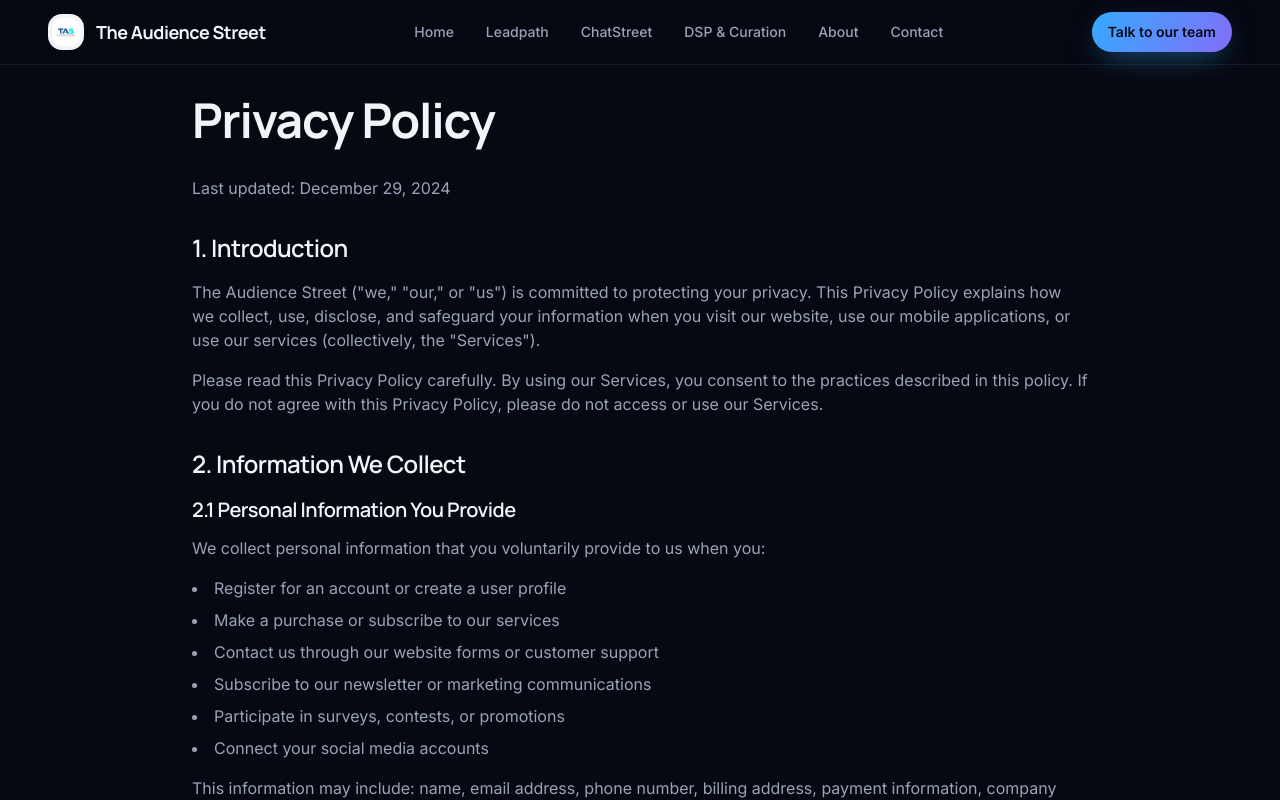
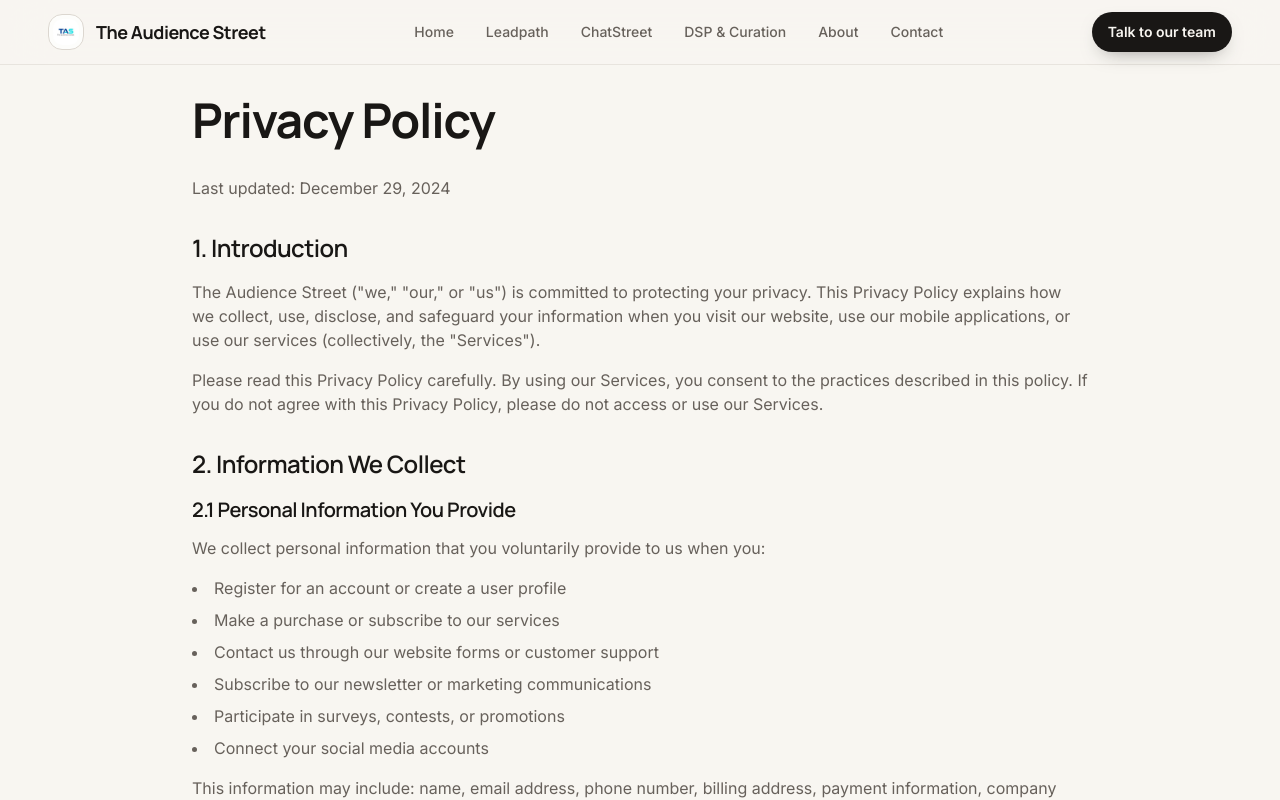
Before and after one commit to AJ2025dev/audience-street-revamp, a React (Vite) app: page /privacy-policy in a window 1280 px wide. Shown: the top 800 px of the page. Built offline with nearby package versions, Linux system fonts and the light colour scheme.

Commit message:
Replace dark navy theme with warm ivory editorial look (ink black, cobalt accent)

```diff
--- a/src/components/About.tsx
+++ b/src/components/About.tsx
@@ -7,7 +7,7 @@ const pillars = [
 ];
 
 const About = () => (
-  <section id="about" className="py-16 md:py-24 bg-card/40 border-y border-border/60 scroll-mt-16">
+  <section id="about" className="py-16 md:py-24 bg-secondary/60 border-y border-border/60 scroll-mt-16">
     <div className="container-padding max-w-7xl mx-auto grid lg:grid-cols-2 gap-10 lg:gap-14">
       <div>
         <p className="eyebrow mb-3">About</p>
--- a/src/components/Footer.tsx
+++ b/src/components/Footer.tsx
@@ -36,7 +36,7 @@ const Footer = () => {
               <img
                 src={tasLogo}
                 alt="The Audience Street"
-                className="h-9 w-9 mr-3 rounded-lg bg-foreground p-1"
+                className="h-9 w-9 mr-3 rounded-lg bg-card border border-border p-1"
               />
               <span className="text-xl font-bold">
                 The Audience Street
--- a/src/components/Header.tsx
+++ b/src/components/Header.tsx
@@ -24,7 +24,7 @@ const Header = () => {
             <img
               src={tasLogo}
               alt="The Audience Street"
-              className="h-9 w-9 mr-3 rounded-lg bg-foreground p-1"
+              className="h-9 w-9 mr-3 rounded-lg bg-card border border-border p-1"
             />
             <span className="text-lg font-display font-bold text-foreground tracking-tight">
               The Audience Street
--- a/src/components/Hero.tsx
+++ b/src/components/Hero.tsx
@@ -37,8 +37,8 @@ const Hero = () => (
       </div>
       <div className="grid sm:grid-cols-3 gap-4 mt-16 md:mt-24 max-w-5xl mx-auto">
         {offerings.map(({ icon: Icon, name, text, href }) => (
-          <a key={name} href={href} className="glass glow-frame group rounded-2xl p-5 flex items-center gap-4 transition-transform hover:-translate-y-1">
-            <span className="w-11 h-11 rounded-xl bg-primary/15 flex items-center justify-center flex-shrink-0">
+          <a key={name} href={href} className="glass glow-frame group rounded-2xl p-5 flex items-center gap-4 transition-transform hover:border-foreground/40">
+            <span className="w-11 h-11 rounded-xl bg-secondary flex items-center justify-center flex-shrink-0">
               <Icon className="w-5 h-5 text-primary" />
             </span>
             <span className="flex-1">
--- a/src/components/ProductSection.tsx
+++ b/src/components/ProductSection.tsx
@@ -20,7 +20,7 @@ interface ProductSectionProps {
 }
 
 const ProductSection = ({ id, icon: Icon, name, status, headline, copy, features, ctas, video, reverse, muted }: ProductSectionProps) => (
-  <section id={id} className={`py-16 md:py-24 scroll-mt-16 relative overflow-hidden ${muted ? "bg-card/40 border-y border-border/60" : "bg-background"}`}>
+  <section id={id} className={`py-16 md:py-24 scroll-mt-16 relative overflow-hidden ${muted ? "bg-secondary/60 border-y border-border/60" : "bg-background"}`}>
     <div className="container-padding max-w-7xl mx-auto grid lg:grid-cols-2 gap-10 lg:gap-14 items-center">
       <div className={reverse ? "lg:order-2" : ""}>
         <div className="flex flex-wrap items-center gap-2 mb-5">
@@ -56,8 +56,7 @@ const ProductSection = ({ id, icon: Icon, name, status, headline, copy, features
         </div>
       </div>
       <div className={`relative ${reverse ? "lg:order-1" : ""}`}>
-        <div className="absolute -inset-10 bg-primary/10 blur-3xl rounded-full" aria-hidden="true" />
-        <ProductVideo title={`${name} overview video`} {...video} />
+                <ProductVideo title={`${name} overview video`} {...video} />
       </div>
     </div>
   </section>
--- a/src/components/ProductVideo.tsx
+++ b/src/components/ProductVideo.tsx
@@ -36,11 +36,11 @@ const ProductVideo = ({ src, poster, title, description }: ProductVideoProps) =>
                   setStarted(true);
                   ref.current?.play();
                 }}
-                className="absolute inset-0 flex items-center justify-center bg-background/30 hover:bg-background/15 transition-colors group"
+                className="absolute inset-0 flex items-center justify-center bg-foreground/10 hover:bg-foreground/0 transition-colors group"
                 aria-label={`Play ${title}`}
               >
-                <span className="w-16 h-16 md:w-20 md:h-20 rounded-full btn-hero flex items-center justify-center group-hover:scale-105 transition-transform">
-                  <Play className="w-7 h-7 md:w-8 md:h-8 text-primary-foreground ml-1" />
+                <span className="w-16 h-16 md:w-20 md:h-20 rounded-full bg-foreground flex items-center justify-center group-hover:scale-105 transition-transform">
+                  <Play className="w-7 h-7 md:w-8 md:h-8 text-background ml-1" />
                 </span>
               </button>
             )}
--- a/src/components/ui/button.tsx
+++ b/src/components/ui/button.tsx
@@ -18,8 +18,8 @@ const buttonVariants = cva(
           "bg-secondary text-secondary-foreground hover:bg-secondary/80",
         ghost: "hover:bg-accent hover:text-accent-foreground",
         link: "text-primary underline-offset-4 hover:underline",
-        hero: "btn-hero text-primary-foreground font-semibold rounded-full",
-        glass: "glass text-foreground font-medium rounded-full hover:bg-card/80",
+        hero: "btn-hero text-background font-semibold rounded-full hover:bg-primary",
+        glass: "glass text-foreground font-medium rounded-full hover:border-foreground/40",
         accent: "bg-accent text-accent-foreground hover:bg-accent/90 font-semibold",
       },
       size: {
--- a/src/index.css
+++ b/src/index.css
@@ -9,46 +9,46 @@ All colors MUST be HSL.
 
 @layer base {
   :root {
-    --background: 228 45% 5%;
-    --foreground: 220 30% 96%;
-    --card: 228 38% 9%;
-    --card-foreground: 220 30% 96%;
-    --popover: 228 38% 9%;
-    --popover-foreground: 220 30% 96%;
-    --primary: 205 100% 60%;
-    --primary-foreground: 228 45% 6%;
-    --primary-hover: 205 100% 66%;
-    --primary-glow: 250 90% 70%;
-    --secondary: 228 30% 14%;
-    --secondary-foreground: 220 30% 96%;
-    --accent: 190 95% 62%;
-    --accent-foreground: 228 45% 6%;
-    --muted: 228 28% 13%;
-    --muted-foreground: 222 16% 66%;
-    --border: 225 30% 18%;
-    --input: 225 30% 20%;
-    --ring: 205 100% 60%;
+    --background: 40 33% 96%;
+    --foreground: 30 10% 9%;
+    --card: 40 40% 99%;
+    --card-foreground: 30 10% 9%;
+    --popover: 40 40% 99%;
+    --popover-foreground: 30 10% 9%;
+    --primary: 224 76% 44%;
+    --primary-foreground: 40 33% 97%;
+    --primary-hover: 224 76% 38%;
+    --primary-glow: 16 85% 55%;
+    --secondary: 38 25% 90%;
+    --secondary-foreground: 30 10% 9%;
+    --accent: 16 80% 50%;
+    --accent-foreground: 40 33% 97%;
+    --muted: 38 22% 91%;
+    --muted-foreground: 30 6% 38%;
+    --border: 35 15% 84%;
+    --input: 35 15% 80%;
+    --ring: 224 76% 44%;
     --destructive: 0 80% 62%;
     --destructive-foreground: 0 0% 98%;
     --radius: 0.875rem;
 
-    --gradient-hero: linear-gradient(120deg, hsl(205 100% 60%) 0%, hsl(250 90% 70%) 100%);
-    --gradient-section: linear-gradient(180deg, hsl(228 45% 5%) 0%, hsl(228 40% 7%) 100%);
-    --gradient-card: linear-gradient(160deg, hsl(228 36% 11% / 0.9) 0%, hsl(228 40% 8% / 0.9) 100%);
-    --shadow-card: 0 1px 0 hsl(0 0% 100% / 0.04) inset, 0 20px 50px -20px hsl(228 60% 2% / 0.9);
-    --shadow-hero: 0 0 0 1px hsl(205 100% 60% / 0.25), 0 30px 80px -20px hsl(205 100% 60% / 0.35);
-    --shadow-button: 0 10px 30px -10px hsl(205 100% 60% / 0.6);
+    --gradient-hero: linear-gradient(0deg, hsl(30 10% 9%), hsl(30 10% 9%));
+    --gradient-section: linear-gradient(180deg, hsl(40 33% 96%) 0%, hsl(38 28% 93%) 100%);
+    --gradient-card: linear-gradient(0deg, hsl(40 40% 99%), hsl(40 40% 99%));
+    --shadow-card: 0 1px 2px hsl(30 10% 9% / 0.04), 0 12px 32px -16px hsl(30 10% 9% / 0.12);
+    --shadow-hero: 0 1px 2px hsl(30 10% 9% / 0.05), 0 30px 60px -30px hsl(30 10% 9% / 0.25);
+    --shadow-button: 0 8px 20px -10px hsl(30 10% 9% / 0.5);
     --transition-smooth: all 0.35s cubic-bezier(0.4, 0, 0.2, 1);
     --transition-bounce: all 0.5s cubic-bezier(0.68, -0.55, 0.265, 1.55);
 
-    --sidebar-background: 228 38% 9%;
-    --sidebar-foreground: 220 30% 96%;
-    --sidebar-primary: 205 100% 60%;
-    --sidebar-primary-foreground: 228 45% 6%;
-    --sidebar-accent: 228 30% 14%;
-    --sidebar-accent-foreground: 220 30% 96%;
-    --sidebar-border: 225 30% 18%;
-    --sidebar-ring: 205 100% 60%;
+    --sidebar-background: 40 40% 99%;
+    --sidebar-foreground: 30 10% 9%;
+    --sidebar-primary: 224 76% 44%;
+    --sidebar-primary-foreground: 40 33% 97%;
+    --sidebar-accent: 38 25% 90%;
+    --sidebar-accent-foreground: 30 10% 9%;
+    --sidebar-border: 35 15% 84%;
+    --sidebar-ring: 224 76% 44%;
   }
 }
 
@@ -75,40 +75,27 @@ All colors MUST be HSL.
   /* Hero Section Styles */
   .hero-bg {
     position: relative;
-    background:
-      radial-gradient(60% 50% at 15% 0%, hsl(var(--primary) / 0.22) 0%, transparent 60%),
-      radial-gradient(50% 45% at 90% 20%, hsl(var(--primary-glow) / 0.18) 0%, transparent 60%),
-      hsl(var(--background));
+    background: hsl(var(--background));
   }
 
   .grid-bg {
     background-image:
-      linear-gradient(hsl(var(--foreground) / 0.04) 1px, transparent 1px),
-      linear-gradient(90deg, hsl(var(--foreground) / 0.04) 1px, transparent 1px);
+      linear-gradient(hsl(var(--foreground) / 0.06) 1px, transparent 1px),
+      linear-gradient(90deg, hsl(var(--foreground) / 0.06) 1px, transparent 1px);
     background-size: 64px 64px;
     mask-image: radial-gradient(ellipse at 50% 30%, black 20%, transparent 75%);
   }
 
   .glass {
-    background: hsl(var(--card) / 0.55);
-    backdrop-filter: blur(16px);
-    border: 1px solid hsl(var(--foreground) / 0.08);
+    background: hsl(var(--card));
+    border: 1px solid hsl(var(--border));
   }
 
   .glow-frame {
     position: relative;
   }
-  .glow-frame::before {
-    content: '';
-    position: absolute;
-    inset: -1px;
-    border-radius: inherit;
-    padding: 1px;
-    background: linear-gradient(140deg, hsl(var(--primary) / 0.7), transparent 40%, transparent 60%, hsl(var(--primary-glow) / 0.6));
-    -webkit-mask: linear-gradient(#000 0 0) content-box, linear-gradient(#000 0 0);
-    -webkit-mask-composite: xor;
-    mask-composite: exclude;
-    pointer-events: none;
+  .glow-frame {
+    box-shadow: var(--shadow-hero);
   }
 
   .eyebrow {
@@ -123,18 +110,18 @@ All colors MUST be HSL.
   /* Card Styles */
   .card-elegant {
     background: var(--gradient-card);
-    border: 1px solid hsl(var(--foreground) / 0.07);
+    border: 1px solid hsl(var(--border));
     box-shadow: var(--shadow-card);
     transition: var(--transition-smooth);
   }
 
   .card-elegant:hover {
-    border-color: hsl(var(--primary) / 0.3);
+    border-color: hsl(var(--foreground) / 0.25);
   }
 
   /* Button Styles */
   .btn-hero {
-    background: var(--gradient-hero);
+    background-color: hsl(var(--foreground));
     box-shadow: var(--shadow-button);
     transition: var(--transition-smooth);
   }
@@ -146,10 +133,7 @@ All colors MUST be HSL.
 
   /* Text Animations */
   .text-gradient {
-    background: var(--gradient-hero);
-    background-clip: text;
-    -webkit-background-clip: text;
-    -webkit-text-fill-color: transparent;
+    color: hsl(var(--primary));
   }
 
   /* Utility Classes */
```
